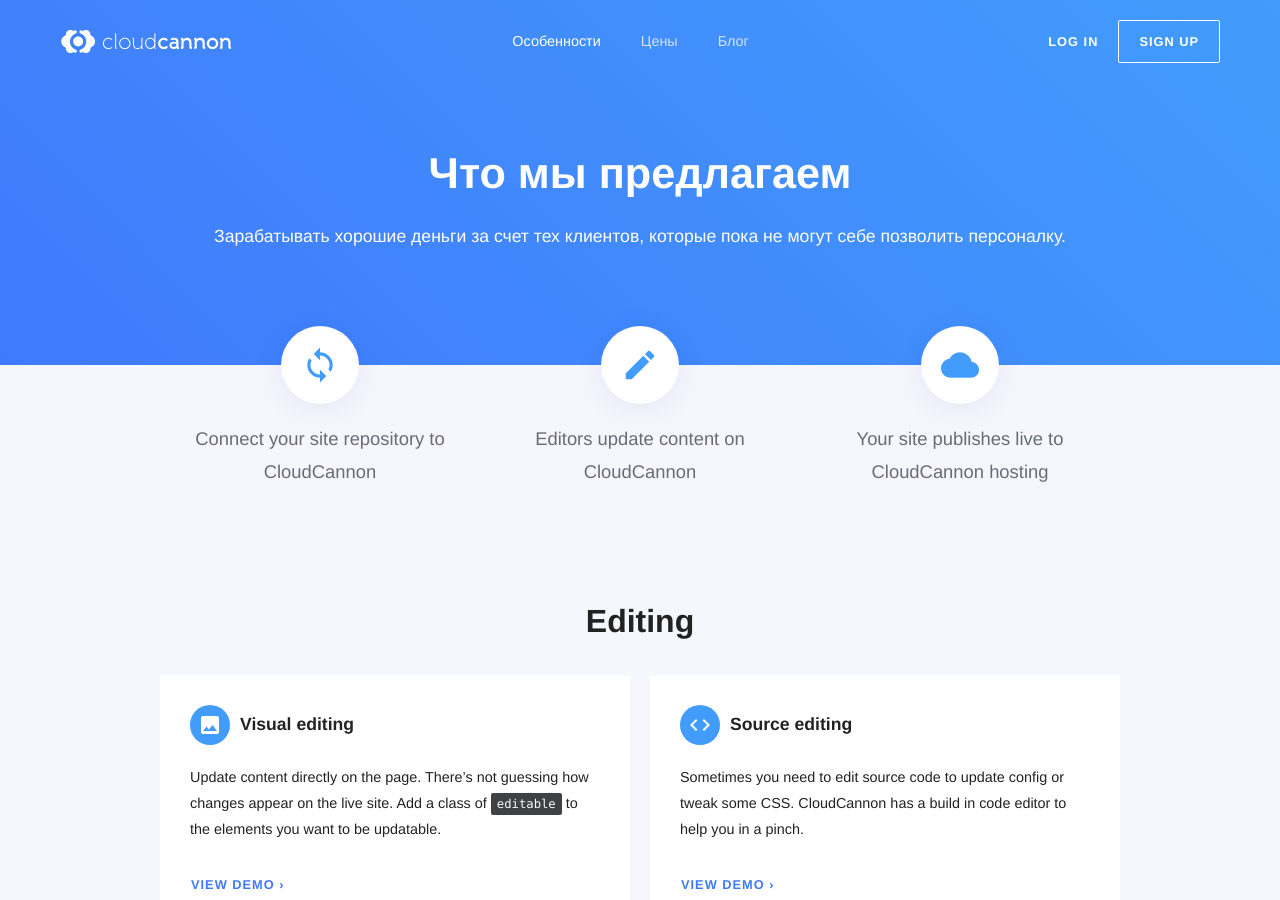
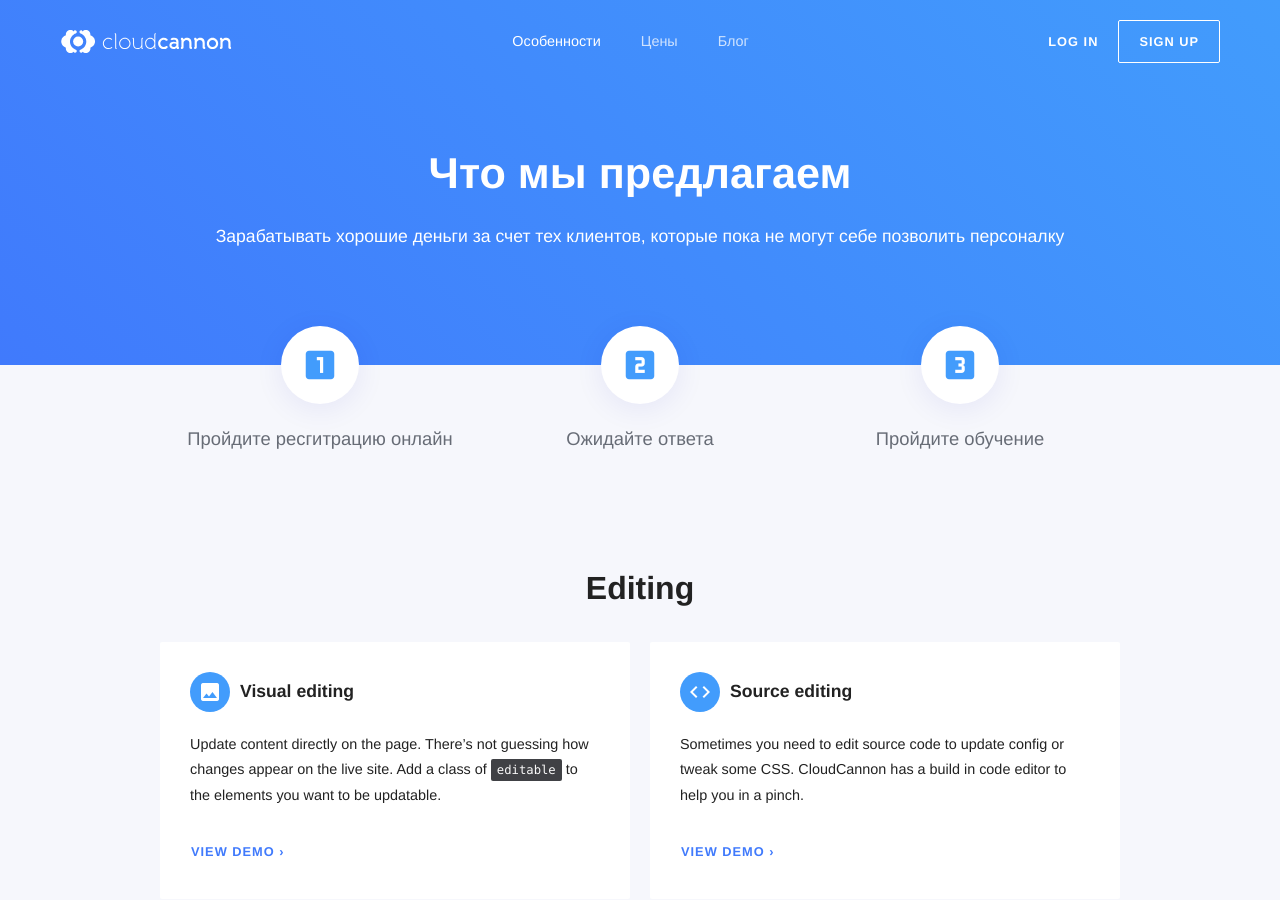
Before and after one commit to RakhimyanTim/instructors.github.io, a Jekyll site: the page built from pages/features.html, in a window 1280 px wide and 900 px high. Built offline with Jekyll 4.4.1, drawn with Linux system fonts in a browser that asks for light colours; some web fonts are replaced.

Commit message:
Update features.html

```diff
--- a/pages/features.html
+++ b/pages/features.html
@@ -1,22 +1,22 @@
 ---
 title: Особенности
 heading: Что мы предлагаем
-subtitle: Зарабатывать хорошие деньги за счет тех клиентов, которые пока не могут себе позволить персоналку.
+subtitle: Зарабатывать хорошие деньги за счет тех клиентов, которые пока не могут себе позволить персоналку
 layout: short
 permalink: /features/
 ---
 <ul class="workflow-diagram">
 	<li>
-		<i class="material-icons">loop</i>
-		<p>Connect your site repository to CloudCannon</p>
+		<i class="material-icons">looks_one</i>
+		<p>Пройдите ресгитрацию онлайн</p>
 	</li>
 	<li>
-		<i class="material-icons">edit</i>
-		<p>Editors update content on CloudCannon</p>
+		<i class="material-icons">looks_two</i>
+		<p>Ожидайте ответа</p>
 	</li>
 	<li>
-		<i class="material-icons">cloud</i>
-		<p>Your site publishes live to CloudCannon hosting</p>
+		<i class="material-icons">looks_3</i>
+		<p>Пройдите обучение</p>
 	</li>
 </ul>
 
```
